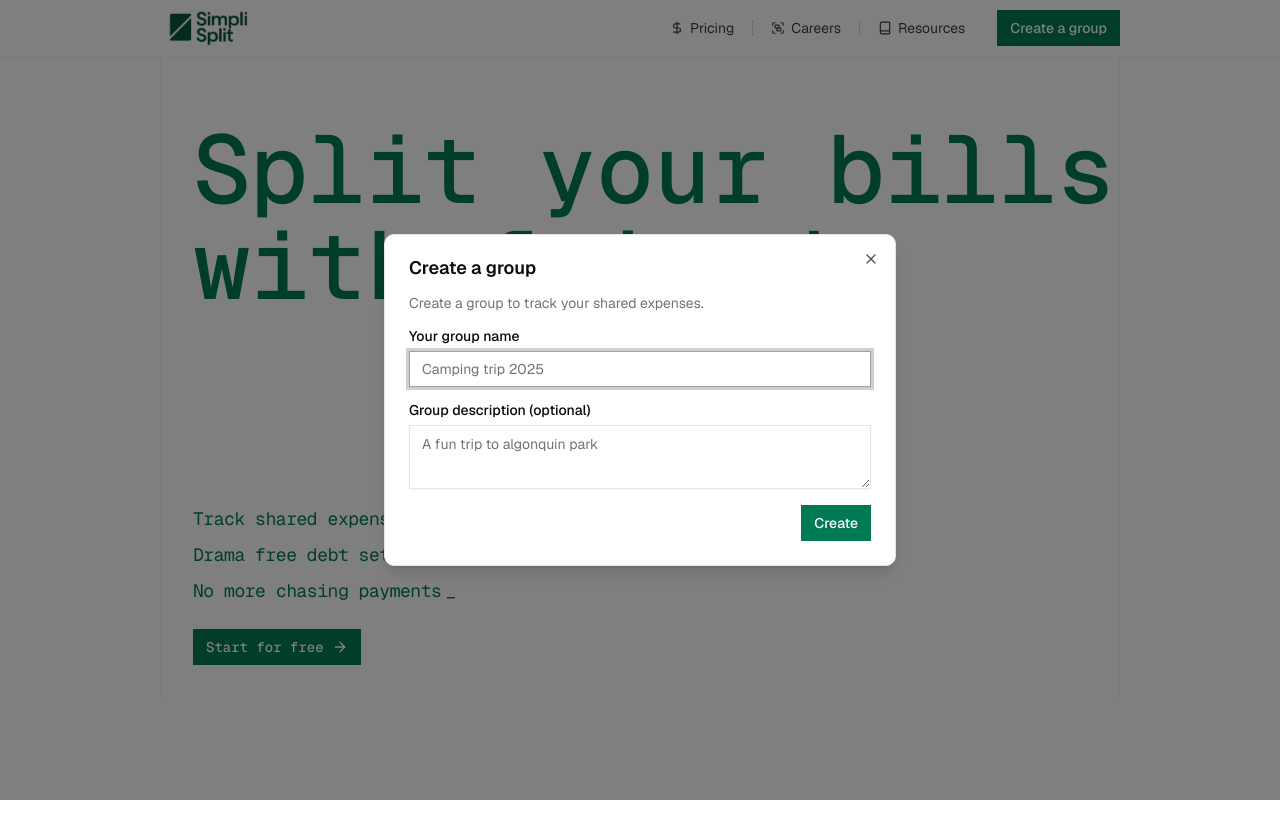
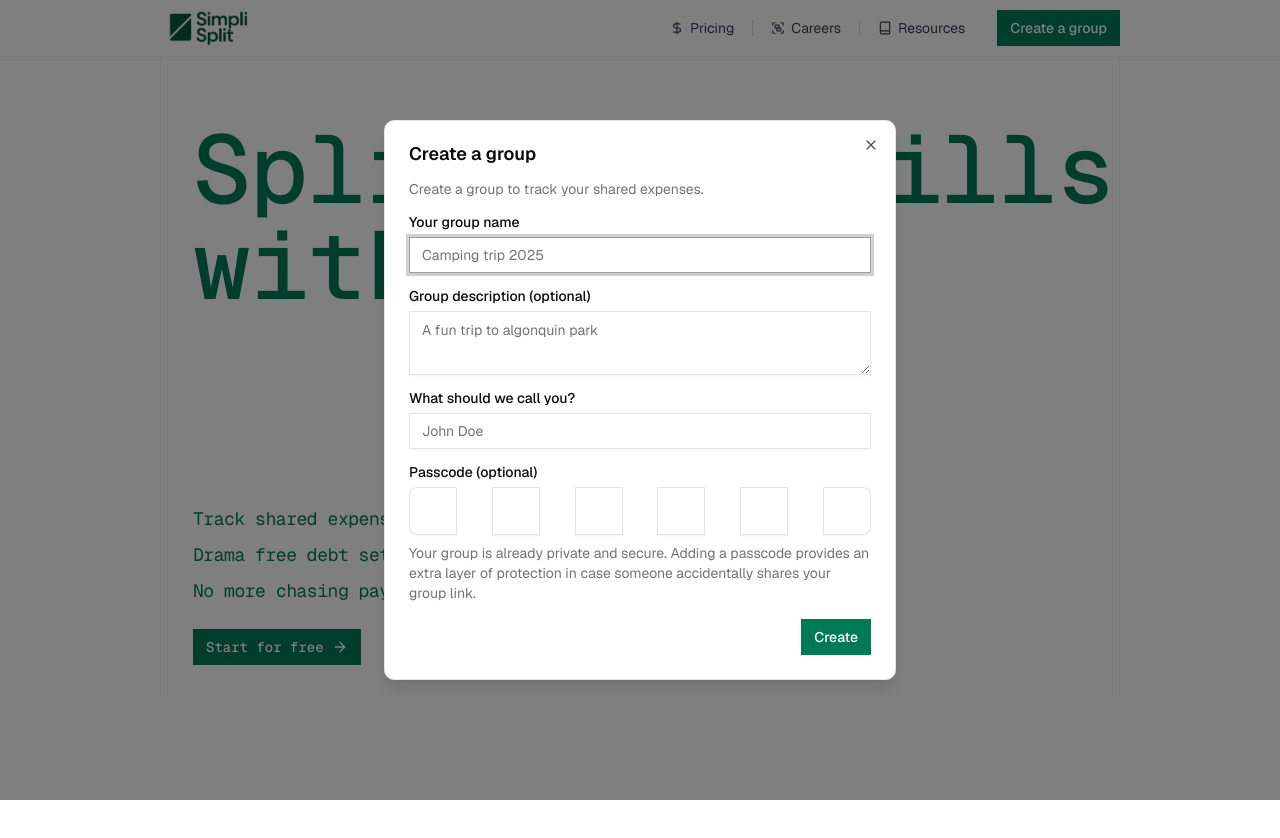
Before and after one commit to buhama/simplisplit, a Next.js app: page / in a window 1280 px wide. Both pictures are taken after a click on the button "Start for free". Shown: the top 838 px of the page. Built offline with nearby package versions, Linux system fonts and the light colour scheme.

Commit message:
more fields

```diff
--- a/package.json
+++ b/package.json
@@ -15,6 +15,7 @@
     "@radix-ui/react-slot": "^1.2.2",
     "class-variance-authority": "^0.7.1",
     "clsx": "^2.1.1",
+    "input-otp": "^1.4.2",
     "lucide-react": "^0.511.0",
     "motion": "^12.12.1",
     "next": "15.3.2",
--- a/src/app/components/create-group/create-group.tsx
+++ b/src/app/components/create-group/create-group.tsx
@@ -13,9 +13,11 @@ import {
 import {
 	Form,
 	FormControl,
+	FormDescription,
 	FormField,
 	FormItem,
 	FormLabel,
+	FormMessage,
 } from '@/components/ui/form';
 import { Input } from '@/components/ui/input';
 import { ArrowRightIcon } from 'lucide-react';
@@ -24,10 +26,17 @@ import React from 'react';
 import { useForm } from 'react-hook-form';
 import { zodResolver } from '@hookform/resolvers/zod';
 import { Textarea } from '@/components/ui/textarea';
+import {
+	InputOTP,
+	InputOTPGroup,
+	InputOTPSlot,
+} from '@/components/ui/input-otp';
 
 const formSchema = z.object({
 	groupName: z.string().min(2).max(50),
 	groupDescription: z.string().max(50),
+	yourName: z.string().min(2).max(50),
+	passcode: z.string().length(6).optional(),
 });
 
 const CreateGroup = () => {
@@ -36,12 +45,15 @@ const CreateGroup = () => {
 		defaultValues: {
 			groupName: '',
 			groupDescription: '',
+			yourName: '',
+			passcode: '',
 		},
 	});
 
 	const onSubmit = (values: z.infer<typeof formSchema>) => {
 		console.log(values);
 	};
+
 	return (
 		<Dialog>
 			<DialogTrigger asChild>
@@ -90,6 +102,53 @@ const CreateGroup = () => {
 									</FormItem>
 								)}
 							/>
+							<FormField
+								control={form.control}
+								name='yourName'
+								render={({ field }) => (
+									<FormItem>
+										<FormLabel>What should we call you?</FormLabel>
+										<FormControl>
+											<Input type='text' placeholder='John Doe' {...field} />
+										</FormControl>
+										<FormMessage />
+									</FormItem>
+								)}
+							/>
+							<div className='flex flex-col gap-4'>
+								<FormField
+									control={form.control}
+									name='passcode'
+									render={({ field }) => (
+										<FormItem>
+											<FormLabel>Passcode (optional)</FormLabel>
+											<FormControl>
+												<InputOTP
+													maxLength={6}
+													value={field.value || ''}
+													onChange={field.onChange}
+												>
+													<InputOTPGroup className='w-full justify-between'>
+														{Array.from({ length: 6 }).map((_, index) => (
+															<InputOTPSlot
+																key={index}
+																index={index}
+																className='w-[48px] h-[48px]'
+															/>
+														))}
+													</InputOTPGroup>
+												</InputOTP>
+											</FormControl>
+											<FormDescription className='text-sm text-muted-foreground'>
+												Your group is already private and secure. Adding a
+												passcode provides an extra layer of protection in case
+												someone accidentally shares your group link.
+											</FormDescription>
+											<FormMessage />
+										</FormItem>
+									)}
+								/>
+							</div>
 						</div>
 					</form>
 				</Form>
--- /dev/null
+++ b/src/app/models/Group.ts
@@ -0,0 +1,6 @@
+export interface Group {
+	id: string;
+	name: string;
+	passcode?: string;
+	description: string;
+}
--- /dev/null
+++ b/src/components/ui/input-otp.tsx
@@ -0,0 +1,77 @@
+'use client';
+
+import * as React from 'react';
+import { OTPInput, OTPInputContext } from 'input-otp';
+import { MinusIcon } from 'lucide-react';
+
+import { cn } from '@/lib/utils';
+
+function InputOTP({
+	className,
+	containerClassName,
+	...props
+}: React.ComponentProps<typeof OTPInput> & {
+	containerClassName?: string;
+}) {
+	return (
+		<OTPInput
+			data-slot='input-otp'
+			containerClassName={cn(
+				'flex items-center gap-2 has-disabled:opacity-50',
+				containerClassName
+			)}
+			className={cn('disabled:cursor-not-allowed', className)}
+			{...props}
+		/>
+	);
+}
+
+function InputOTPGroup({ className, ...props }: React.ComponentProps<'div'>) {
+	return (
+		<div
+			data-slot='input-otp-group'
+			className={cn('flex items-center', className)}
+			{...props}
+		/>
+	);
+}
+
+function InputOTPSlot({
+	index,
+	className,
+	...props
+}: React.ComponentProps<'div'> & {
+	index: number;
+}) {
+	const inputOTPContext = React.useContext(OTPInputContext);
+	const { char, hasFakeCaret, isActive } = inputOTPContext?.slots[index] ?? {};
+
+	return (
+		<div
+			data-slot='input-otp-slot'
+			data-active={isActive}
+			className={cn(
+				'data-[active=true]:border-ring data-[active=true]:ring-ring/50 data-[active=true]:aria-invalid:ring-destructive/20 dark:data-[active=true]:aria-invalid:ring-destructive/40 aria-invalid:border-destructive data-[active=true]:aria-invalid:border-destructive dark:bg-input/30 border-input relative flex h-9 w-9 items-center justify-center border-y border-r text-sm shadow-xs transition-all outline-none first:rounded-l-md border-l last:rounded-r-md data-[active=true]:z-10 data-[active=true]:ring-[3px]',
+				className
+			)}
+			{...props}
+		>
+			{char}
+			{hasFakeCaret && (
+				<div className='pointer-events-none absolute inset-0 flex items-center justify-center'>
+					<div className='animate-caret-blink bg-foreground h-4 w-px duration-1000' />
+				</div>
+			)}
+		</div>
+	);
+}
+
+function InputOTPSeparator({ ...props }: React.ComponentProps<'div'>) {
+	return (
+		<div data-slot='input-otp-separator' role='separator' {...props}>
+			<MinusIcon />
+		</div>
+	);
+}
+
+export { InputOTP, InputOTPGroup, InputOTPSlot, InputOTPSeparator };
```
Also changed, not shown: 1 other file (tests, documents, lock files or other folders).
